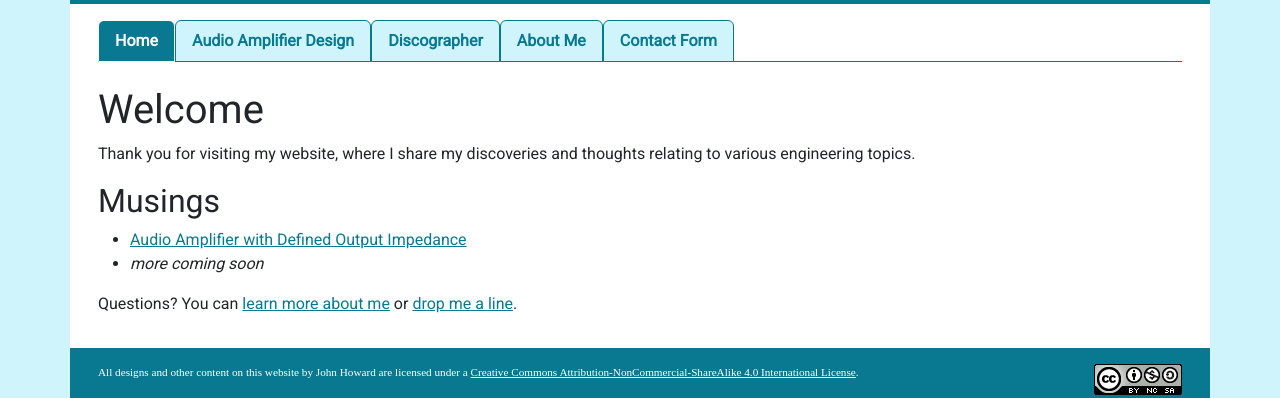
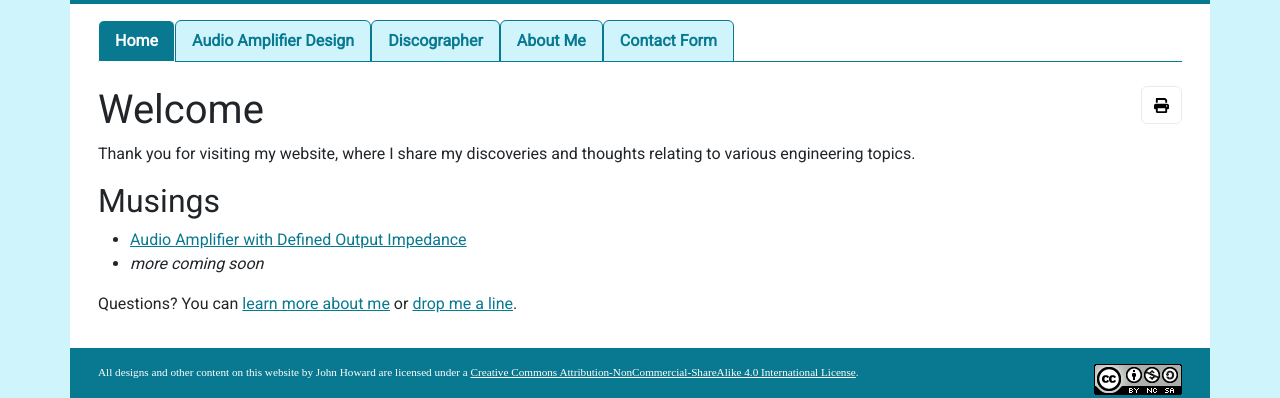
Before and after one commit to RobinetDisco/robinet.co.uk, a Next.js app: page / in a window 1280 px wide. Shown: the part 138-536 px from the top of the page. Built offline with nearby package versions, Linux system fonts and the light colour scheme.

Commit message:
Fix anchor links and print button

```diff
--- /dev/null
+++ b/app/components/print-button.tsx
@@ -0,0 +1,23 @@
+'use client'
+
+import Image from 'next/image'
+
+export default function PrintButton() {
+  return (
+    <button
+      type="button"
+      className="btn btn-outline-secondary float-end d-print-none"
+      onClick={() => {
+        window.print()
+        return false
+      }}>
+      <Image
+        alt="Print"
+        title="Print this page"
+        src={'/images/print.svg'}
+        width="15"
+        height="15"
+      />
+    </button>
+  )
+}
--- a/app/layout.tsx
+++ b/app/layout.tsx
@@ -4,6 +4,7 @@ import Link from 'next/link'
 import 'katex/dist/katex.min.css'
 import './scss/custom.scss'
 import NavItems from './components/nav-items'
+import PrintButton from './components/print-button'
 import { roboto, monoton, noto_serif_jp } from './fonts'
 
 export const metadata: Metadata = {
@@ -31,7 +32,10 @@ export default function RootLayout({
             <NavItems />
             <main>
               <div className="row px-1 px-sm-3">
-                <div className="col py-2 py-sm-3">{children}</div>
+                <div className="col py-2 py-sm-3">
+                  <PrintButton />
+                  {children}
+                </div>
               </div>
             </main>
             <footer className={noto_serif_jp.className}>
--- a/mdx-components.tsx
+++ b/mdx-components.tsx
@@ -1,95 +1,22 @@
 import type { MDXComponents } from 'mdx/types'
+
+function getAnchor(text: string) {
+  return text
+    .toLowerCase()
+    .replace(/[^a-z0-9 ]/g, '')
+    .replace(/[ ]/g, '-')
+}
 
 export function useMDXComponents(components: MDXComponents): MDXComponents {
   return {
+    h2: (props) => {
+      const anchor = getAnchor(props.children as string)
+      return <h2 id={anchor}>{props.children}</h2>
+    },
+    h3: (props) => {
+      const anchor = getAnchor(props.children as string)
+      return <h3 id={anchor}>{props.children}</h3>
+    },
     ...components,
   }
 }
-
-// Modified from https://nickymeuleman.netlify.app/blog/math-gatsby-mdx
-// import React from 'react'
-// import TeX from '@matejmazur/react-katex'
-// import { MDXProvider } from '@mdx-js/react'
-// import Layout from './layout'
-// import Print from '../images/print.svg'
-// import { Link } from 'gatsby'
-
-// function getAnchor(text) {
-//   return text
-//     .toLowerCase()
-//     .replace(/[^a-z0-9 ]/g, '')
-//     .replace(/[ ]/g, '-')
-// }
-
-// const components = {
-//   a: (props) => {
-//     if (props.href.startsWith('/')) {
-//       return (
-//         <Link {...props} to={props.href}>
-//           {props.children}
-//         </Link>
-//       )
-//     }
-//     return <a {...props}>{props.children}</a>
-//   },
-//   div: (props) => {
-//     if (props.className.includes('math-display')) {
-//       import('../scss/katex-custom.scss')
-//       return <TeX block math={props.children} />
-//     }
-//     return <div {...props} />
-//   },
-//   h2: (props) => {
-//     const anchor = getAnchor(props.children)
-//     return <h2 id={anchor}>{props.children}</h2>
-//   },
-//   h3: (props) => {
-//     const anchor = getAnchor(props.children)
-//     return <h3 id={anchor}>{props.children}</h3>
-//   },
-//   span: (props) => {
-//     if (props.className.includes('math-inline')) {
-//       import('../scss/katex-custom.scss')
-//       return (
-//         <span className="katex-inline">
-//           <TeX math={props.children} />
-//         </span>
-//       )
-//     }
-//     return <span {...props} />
-//   },
-// }
-
-// export function MDXLayout(props) {
-//   const pageTitle = props.pageContext?.frontmatter?.title
-
-//   return (
-//     <MDXProvider components={components}>
-//       <Layout pageTitle={pageTitle}>
-//         <div className="row">
-//           <div className="col">
-//             <h1 className="mb-3">{pageTitle}</h1>
-//           </div>
-//           <div className="col-auto d-print-none ms-2 mt-2">
-//             <button
-//               type="button"
-//               className="btn btn-outline-secondary"
-//               onClick={() => {
-//                 window.print()
-//                 return false
-//               }}>
-//               <img
-//                 src={Print}
-//                 height="15"
-//                 width="15"
-//                 alt="Print"
-//                 title="Print this page"
-//               />
-//             </button>
-//           </div>
-//         </div>
-//         {props.children}
-//       </Layout>
-//     </MDXProvider>
-//   )
-// }
```
